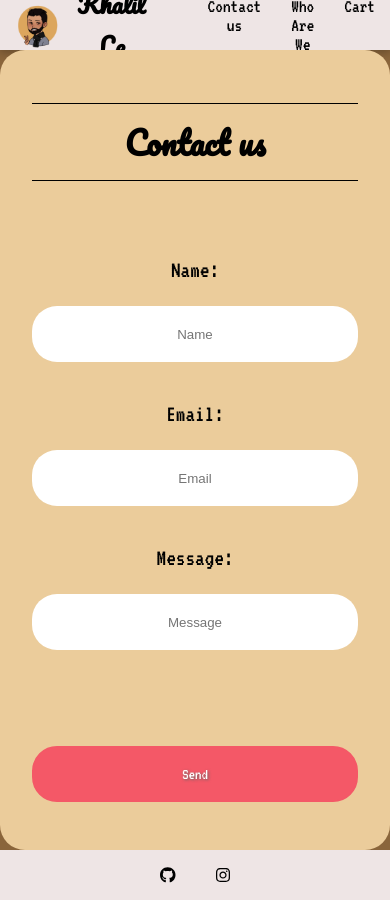
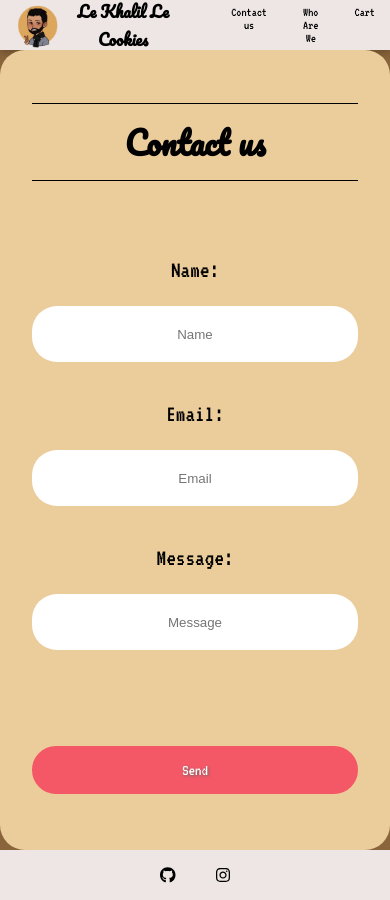
Before and after one commit to So8oS/le_khalil_le_cookies-V2, a React (Create React App) app: page /contactus in a window 390 px wide. Built offline with nearby package versions, Linux system fonts and the light colour scheme.

Commit message:
responsive navbar

```diff
--- a/src/componants/card/card.css
+++ b/src/componants/card/card.css
@@ -61,8 +61,10 @@
     text-decoration: none;
     cursor: pointer;
     /* Option 1 */
+
     background: #f45867;
     border: solid #f45867 2px;
+
     /* Option 2 */
     /* background: #a26769;
     border: solid #a26769 2px;
--- a/src/componants/footer/footer.jsx
+++ b/src/componants/footer/footer.jsx
@@ -10,11 +10,11 @@ export const Footer = () => {
      <div className="footer-container">
       <div className="icons">
 
-        <a href="https://github.com/So8oS/le_khalil_le_cookies-V2">
+        <a href="https://github.com/So8oS/le_khalil_le_cookies-V2" target="_blank">
           <FontAwesomeIcon icon={faGithub} className="icon1" />
         </a>
 
-        <a href="https://www.instagram.com/cookiemonster.ist/">
+        <a href="https://www.instagram.com/cookiemonster.ist/" target="_blank">
           <FontAwesomeIcon icon={faInstagram} className="icon2" href="https://www.instagram.com/cookiemonster.ist/" />
         </a>
 
--- a/src/componants/navbar/navbar.css
+++ b/src/componants/navbar/navbar.css
@@ -41,3 +41,24 @@
   .nav-link{
     cursor: pointer;
   }
+
+
+  @media only screen and (max-width: 620px) {
+    .title-name {
+      margin-left: 0px;
+      font-size: 1.2rem;
+    }
+    .nav-items {
+      font-size: 1rem;
+    }
+  }
+
+  @media only screen and (max-width: 547px) {
+    .title-name {
+      margin-left: 0px;
+      font-size: 1rem;
+    }
+    .nav-items {
+      font-size: 0.8rem;
+    }
+  }
--- a/src/pages/contactus/contactus.css
+++ b/src/pages/contactus/contactus.css
@@ -34,7 +34,7 @@ justify-content: center;
 
 }
 
-input {
+.contactus-input {
     height: 3.5rem;
     border-radius: 25px;
     border: none;
@@ -70,11 +70,6 @@ input {
     border: solid #f45867 2px;
     text-align: center;
     align-items: center;
+    height: 3rem;
 
 }
-
-
-
-textarea{
-  resize: none;
-}
--- a/src/pages/contactus/contactus.jsx
+++ b/src/pages/contactus/contactus.jsx
@@ -30,17 +30,17 @@ export const Contactus = () => {
                 <div className='form-info'>
                     <div className='form-input'>
                         <p className='p'>Name:</p>
-                        <input type="text" name="user_name" placeholder='Name' />
+                        <input className='contactus-input'type="text" name="user_name" placeholder='Name' />
                     </div>
                     <div className='form-input'>
 
                         <p className='p'>Email:</p>
-                        <input type="email" name="user_email" placeholder='Email'/>
+                        <input className='contactus-input' type="email" name="user_email" placeholder='Email'/>
                     </div>
                     <div className='form-input'>
 
                         <p className='p'>Message:</p>
-                        <input name="message" placeholder='Message' />
+                        <input className='contactus-input' name="message" placeholder='Message' />
                     </div>
 
                 </div>
```
